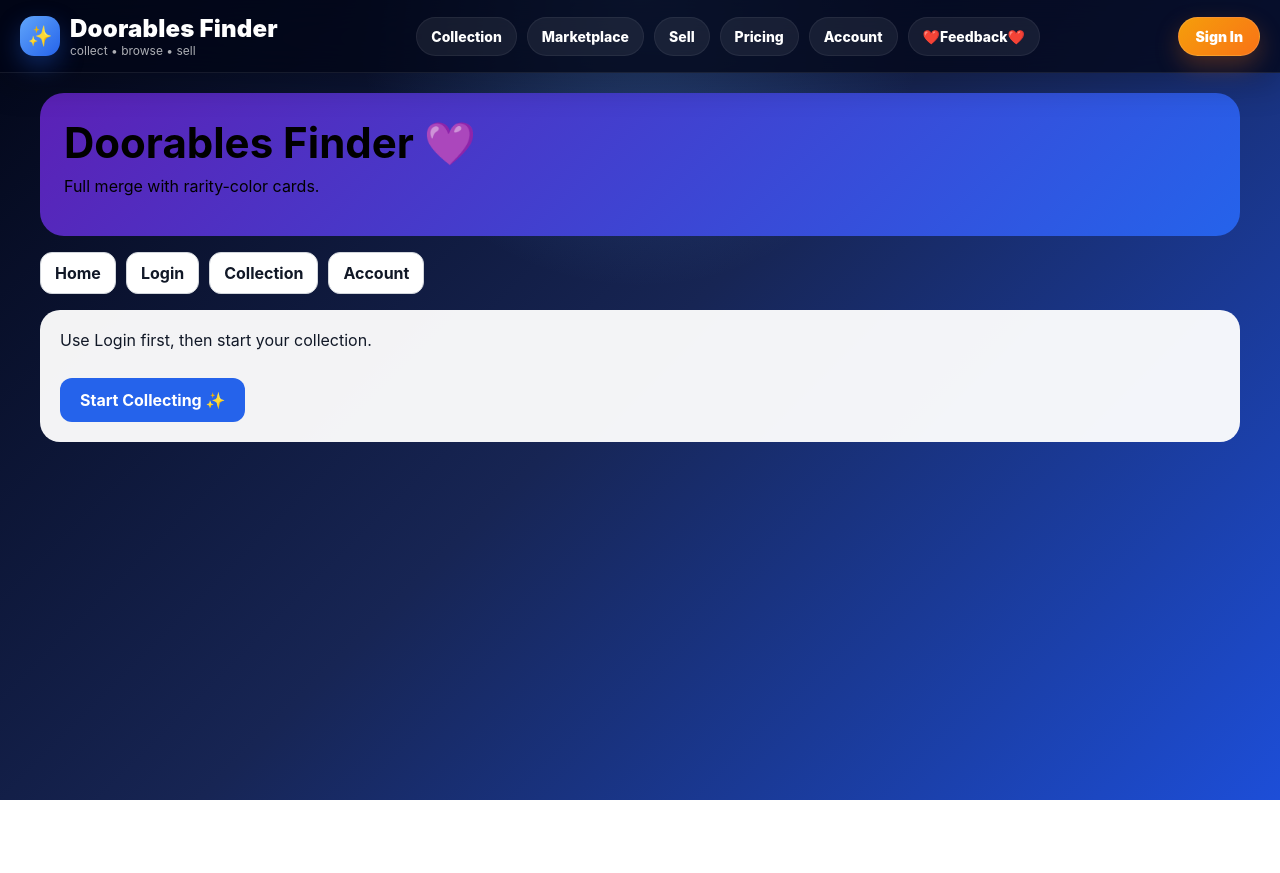
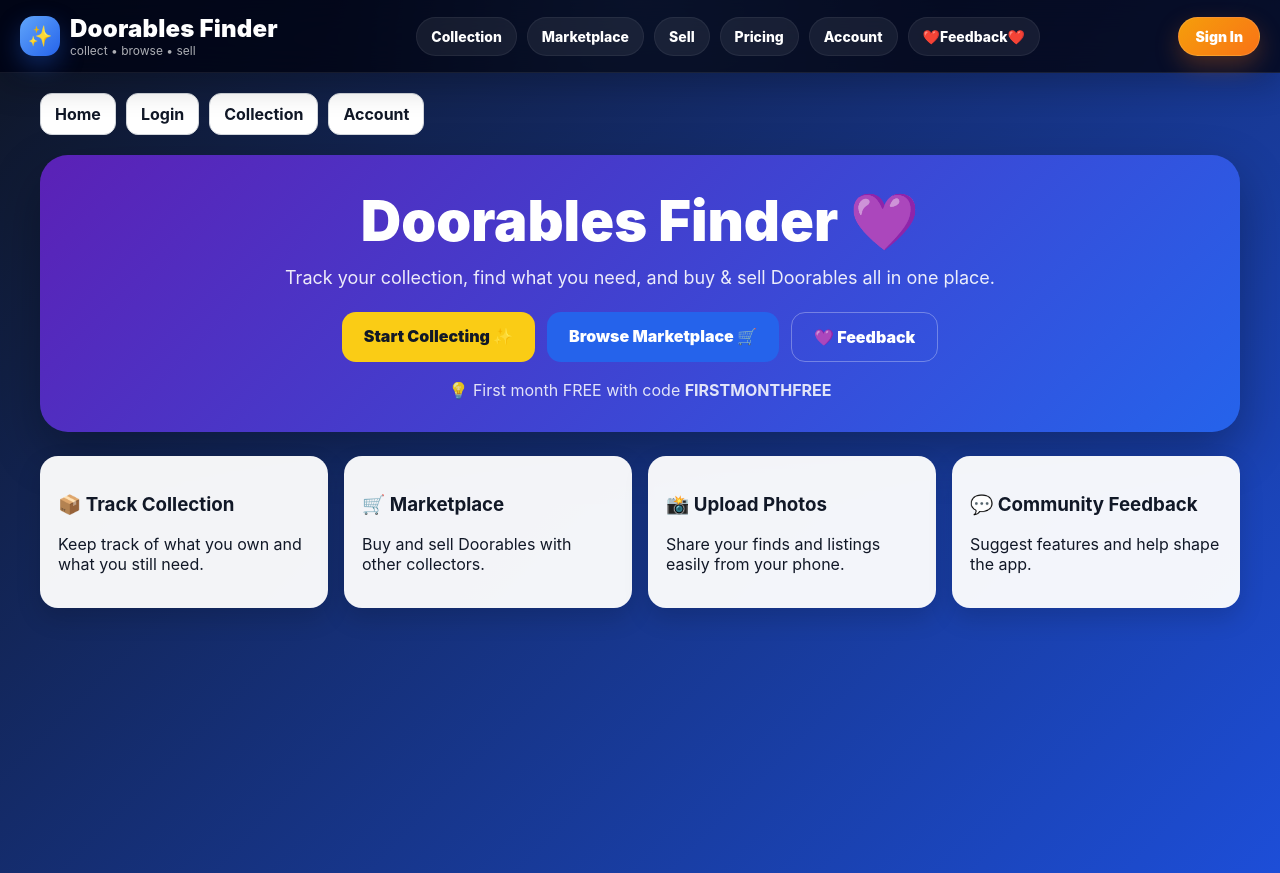
Before and after one commit to OldUnique/doorables-finder, a Next.js app: page / in a window 1280 px wide. Before the commit the page ends 800 px from the top, so only its background shows below. Built offline with nearby package versions, Linux system fonts and the light colour scheme; no server answers.

Commit message:
homepage

```diff
--- a/app/page.tsx
+++ b/app/page.tsx
@@ -10,60 +10,142 @@ export default function HomePage() {
 
 useEffect(() => {
 const checkUser = async () => {
-      const supabase = getSupabase(); // moved INSIDE effect (safer)
+const supabase = getSupabase();
 const { data } = await supabase.auth.getUser();
 setIsLoggedIn(!!data?.user);
 };
 
 checkUser();
+
 }, []);
 
 return (
-    <main style={{ padding: 20, maxWidth: 1200, margin: "0 auto" }}>
+<main
+style={{
+minHeight: "100vh",
+background: "linear-gradient(135deg,#0f172a,#1d4ed8)",
+color: "white",
+}}
+>
+<div style={{ maxWidth: 1200, margin: "0 auto", padding: 20 }}>
+<Nav />
+
+    {/* HERO */}
     <div
       style={{
+        marginTop: 20,
         background: "linear-gradient(135deg,#5b21b6,#2563eb)",
-          padding: 24,
-          borderRadius: 24,
-          marginBottom: 16,
+        padding: 32,
+        borderRadius: 28,
+        textAlign: "center",
+        boxShadow: "0 20px 50px rgba(0,0,0,0.3)",
       }}
     >
-        <h1 style={{ margin: 0, fontSize: 42 }}>Doorables Finder 💜</h1>
-        <p style={{ marginTop: 8 }}>Full merge with rarity-color cards.</p>
-      </div>
+      <h1 style={{ margin: 0, fontSize: 56, fontWeight: 900 }}>
+        Doorables Finder 💜
+      </h1>
 
-      <Nav />
+      <p style={{ marginTop: 12, fontSize: 18, opacity: 0.9 }}>
+        Track your collection, find what you need, and buy & sell Doorables
+        all in one place.
+      </p>
 
       <div
         style={{
+          marginTop: 24,
+          display: "flex",
+          justifyContent: "center",
+          gap: 12,
+          flexWrap: "wrap",
+        }}
+      >
+        <Link
+          href={isLoggedIn ? "/collection" : "/login"}
+          style={primaryBtn}
+        >
+          {isLoggedIn ? "Go to Collection 🚀" : "Start Collecting ✨"}
+        </Link>
+
+        <Link href="/marketplace" style={secondaryBtn}>
+          Browse Marketplace 🛒
+        </Link>
+
+        <Link href="/feedback" style={ghostBtn}>
+          💜 Feedback
+        </Link>
+      </div>
+
+      <div style={{ marginTop: 18, opacity: 0.85 }}>
+        💡 First month FREE with code <b>FIRSTMONTHFREE</b>
+      </div>
+    </div>
+
+    {/* FEATURES */}
+    <div
+      style={{
+        marginTop: 24,
+        display: "grid",
+        gridTemplateColumns: "repeat(auto-fit,minmax(250px,1fr))",
+        gap: 16,
+      }}
+    >
+      <div style={card}>
+        <h3>📦 Track Collection</h3>
+        <p>Keep track of what you own and what you still need.</p>
+      </div>
+
+      <div style={card}>
+        <h3>🛒 Marketplace</h3>
+        <p>Buy and sell Doorables with other collectors.</p>
+      </div>
+
+      <div style={card}>
+        <h3>📸 Upload Photos</h3>
+        <p>Share your finds and listings easily from your phone.</p>
+      </div>
+
+      <div style={card}>
+        <h3>💬 Community Feedback</h3>
+        <p>Suggest features and help shape the app.</p>
+      </div>
+    </div>
+  </div>
+</main>
+
+);
+}
+
+const primaryBtn = {
+padding: "14px 22px",
+borderRadius: 14,
+background: "#facc15",
+color: "#111827",
+fontWeight: 900,
+textDecoration: "none",
+};
+
+const secondaryBtn = {
+padding: "14px 22px",
+borderRadius: 14,
+background: "#2563eb",
+color: "white",
+fontWeight: 900,
+textDecoration: "none",
+};
+
+const ghostBtn = {
+padding: "14px 22px",
+borderRadius: 14,
+border: "1px solid rgba(255,255,255,0.3)",
+color: "white",
+fontWeight: 900,
+textDecoration: "none",
+};
+
+const card = {
 background: "rgba(255,255,255,0.95)",
 color: "#111827",
-          padding: 20,
-          borderRadius: 20,
-        }}
-      >
-        <p style={{ marginTop: 0 }}>
-          {isLoggedIn
-            ? "Welcome back! Jump into your collection."
-            : "Use Login first, then start your collection."}
-        </p>
-
-        <Link
-          href={isLoggedIn ? "/collection" : "/login"}
-          style={{
-            display: "inline-block",
-            marginTop: 12,
-            padding: "12px 20px",
-            borderRadius: 12,
-            background: "#2563eb",
-            color: "white",
-            textDecoration: "none",
-            fontWeight: 700,
-          }}
-        >
-          {isLoggedIn ? "Go to My Collection 🚀" : "Start Collecting ✨"}
-        </Link>
-      </div>
-    </main>
-  );
-}
+padding: 18,
+borderRadius: 18,
+boxShadow: "0 10px 24px rgba(0,0,0,0.15)",
+};
```
Also changed, not shown: app/admin/feedback/page.tsx (+54 -5 lines). Lines whose indentation alone changed are shown as unchanged.
